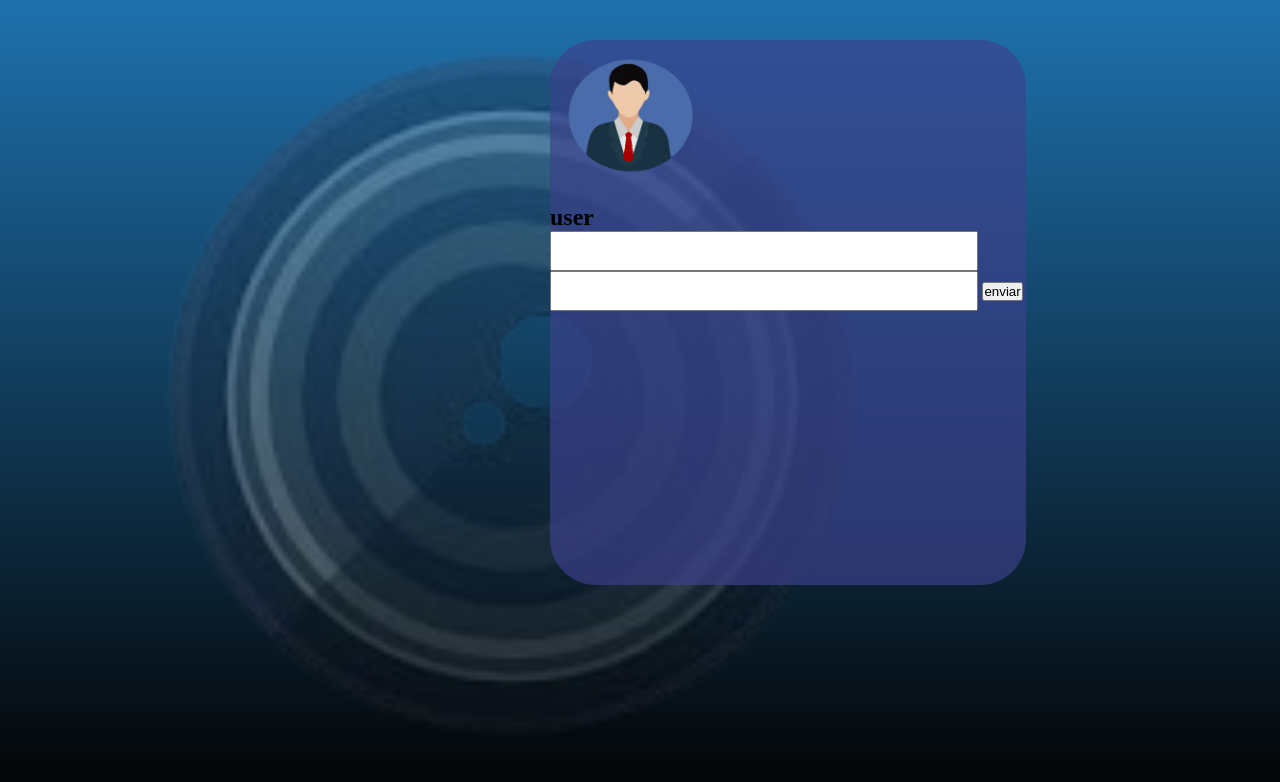
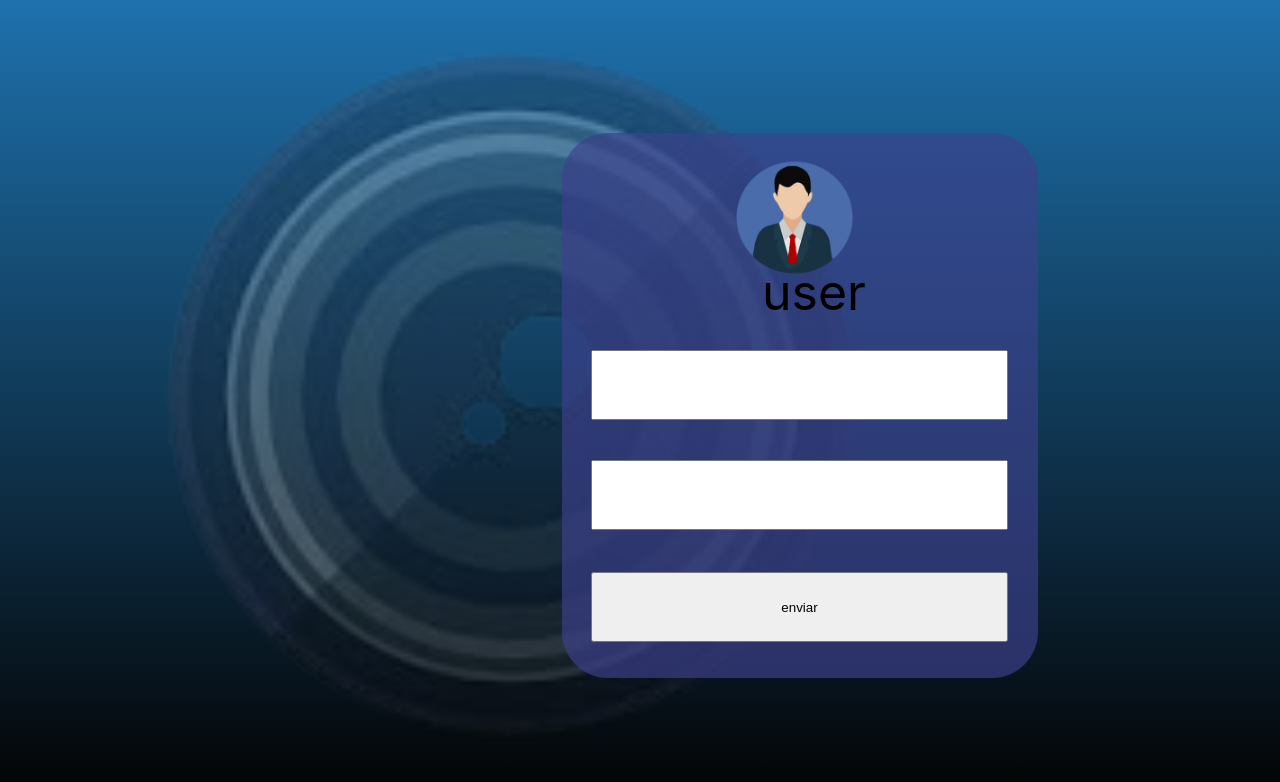
Before and after one commit to JPS-WEB/TCC-JPS, a plain HTML site: page index.html in a window 1280 px wide. Drawn offline with Linux system fonts and the light colour scheme.

Commit message:
login mais centralizado

```diff
--- a/index.html
+++ b/index.html
@@ -11,13 +11,13 @@
        <section class="corp">
             <header>
                 <img id="user" src="sistema/imagens/usuario.png" alt="">
-                <h2>user</h2>
+                <h2 id="textouse">user</h2>
             </header>
 
             <input type="email" name="email" id="email">
             <input type="password" name="senha" id="senha">
 
-                <input type="button" value="enviar">
+                <input id="enviar" type="button" value="enviar">
 
        </section>
 
--- a/sistema/css/style.css
+++ b/sistema/css/style.css
@@ -31,30 +31,65 @@ body::before{
 
 
 .corp{
-
+    display: flex;
+    flex-shrink: 0;
+    background: rgba(61, 64, 141, 0.67);
+    position: absolute;
     width: 476px;
     height: 545px;
-    flex-shrink: 0;
+    top: 133px;
+    left: 562px;
     border-radius: 46px;
-    background: rgba(61, 64, 141, 0.67);
-    position: absolute;
-   left: 550px;
-   top: 40px;
+
+
 }
 
 #user{
-    position: relative;
-    width: 173px;
+   position: fixed;
+    width: 162px;
     height: 160px;
-    flex-shrink: 0;
+    top: 142px;
+    left: 719px;
+
+
+
 }
 
 #email{
-    width: 90%;
-    height: 40px;
+    position: fixed;
+    width: 417px;
+    height: 70px;
+    top: 350px;
+    left: 591px;
 }
 
 #senha{
-    width: 90%;
-    height: 40px;
+    position: fixed;
+    width: 417px;
+    height: 70px;
+    top: 460px;
+    left: 591px;
 }
+
+#enviar{
+    position: fixed;
+    width: 417px;
+    height: 70px;
+    top: 572px;
+    left: 591px;
+}
+
+#textouse{
+    position: fixed;
+    width: 75px;
+    height: 44px;
+    top: 270px;
+    left: 762px;
+
+    font-family: Inter;
+    font-size: 50px;
+    font-weight: 400;
+    line-height: 44px;
+    letter-spacing: 0em;
+    text-align: left;
+}
```
